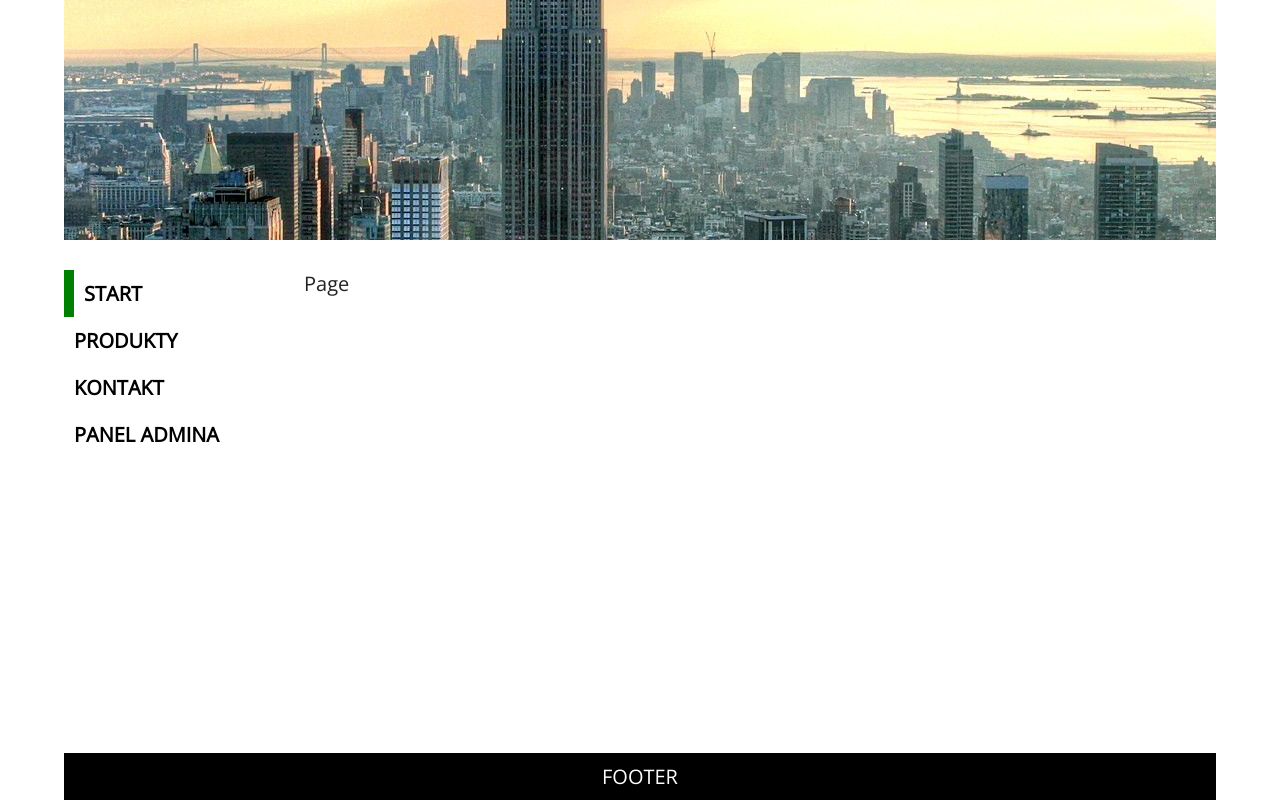
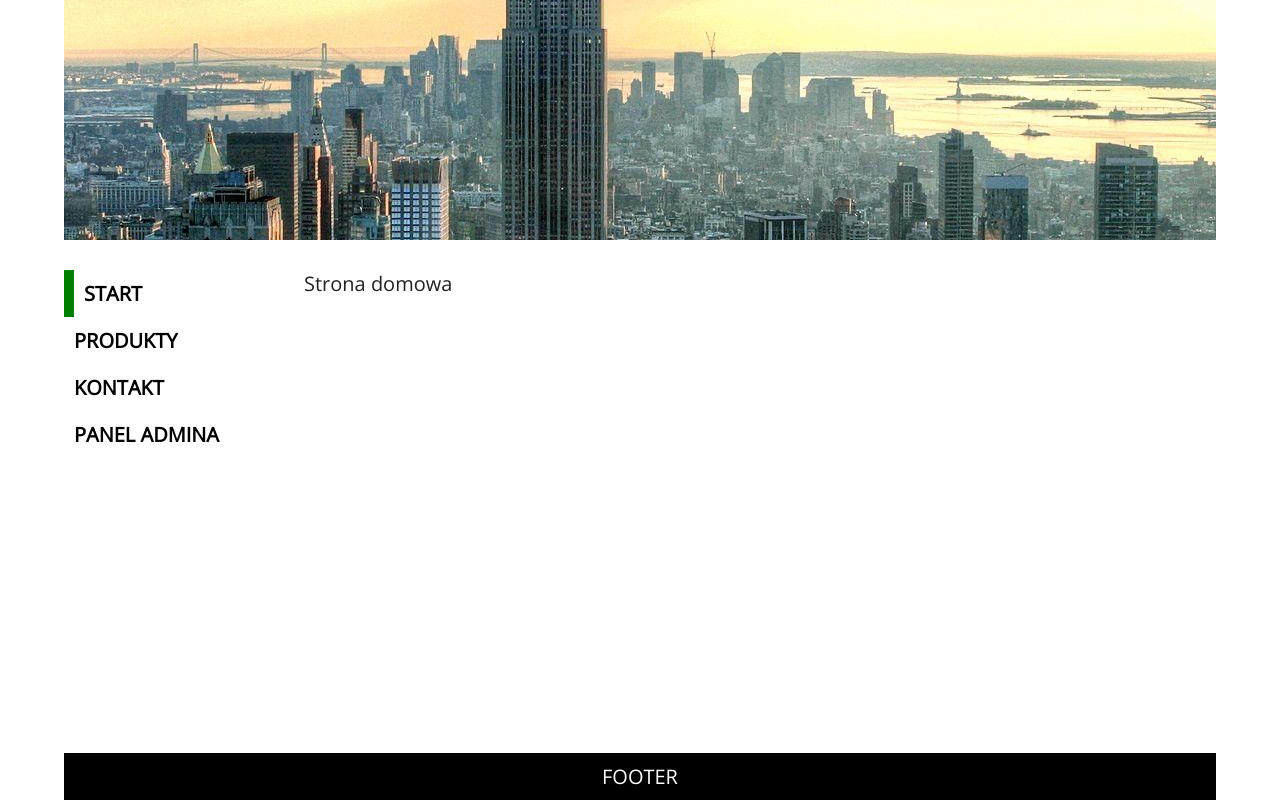
Before and after one commit to janeX96/React-udemy, a React (Create React App) app in the folder CRA/example/: page / in a window 1280 px wide. Built offline with nearby package versions, Linux system fonts and the light colour scheme.

Commit message:
110- routing na stronie

```diff
--- a/CRA/example/src/layouts/App.js
+++ b/CRA/example/src/layouts/App.js
@@ -1,6 +1,6 @@
 import React, { Component } from 'react';
 import '../styles/App.css';
-import {BrowserRouter as Router, NavLink, Route, Switch} from 'react-router-dom'
+import {BrowserRouter as Router} from 'react-router-dom'
 import Header from './Header';
 import Navigation from './Navigation';
 import Footer from './Footer';
--- a/CRA/example/src/layouts/Page.js
+++ b/CRA/example/src/layouts/Page.js
@@ -1,10 +1,24 @@
 import React from 'react';
+import { Route, Switch } from 'react-router';
+import HomePage from '../pages/HomePage'
+import ProductsPage from '../pages/ProductsPage';
+import ContactPage from '../pages/ContactPage';
+import AdminPage from '../pages/AdminPage';
+import ErrorPage from '../pages/ErrorPage';
 
 const Page = () => {
     return (
-    <div>
-        Page
-    </div>
+        <>
+        <Switch>
+            <Route path="/" exact component={HomePage}/>
+            <Route path="/products" component={ProductsPage}/>
+            <Route path="/contact" component={ContactPage}/>
+            <Route path="/admin" component={AdminPage}/>
+            <Route component={ErrorPage}/>
+        </Switch>
+
+        </>
+
     );
 }
 
--- /dev/null
+++ b/CRA/example/src/pages/AdminPage.js
@@ -0,0 +1,7 @@
+import React from 'react';
+
+const AdminPage = () => {
+    return ( <div>Panel admina</div> );
+}
+
+export default AdminPage;
--- /dev/null
+++ b/CRA/example/src/pages/ContactPage.js
@@ -0,0 +1,7 @@
+import React from 'react';
+
+const ContactPage = () => {
+    return ( <div>Strona kontakt</div> );
+}
+
+export default ContactPage;
--- /dev/null
+++ b/CRA/example/src/pages/ErrorPage.js
@@ -0,0 +1,7 @@
+import React from 'react';
+
+const ErrorPage = () => {
+    return ( <div>Nie ma takiej strony</div> );
+}
+
+export default ErrorPage;
--- /dev/null
+++ b/CRA/example/src/pages/HomePage.js
@@ -0,0 +1,7 @@
+import React from 'react';
+
+const HomePage = () => {
+    return ( <div>Strona domowa</div> );
+}
+
+export default HomePage;
--- /dev/null
+++ b/CRA/example/src/pages/ProductsPage.js
@@ -0,0 +1,7 @@
+import React from 'react';
+
+const ProductsPage = () => {
+    return ( <div>Produkty</div> );
+}
+
+export default ProductsPage;
```
